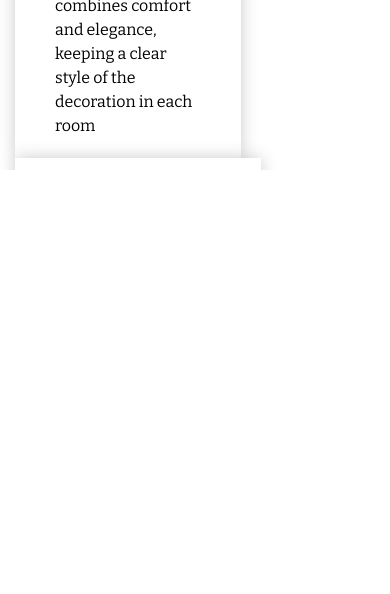
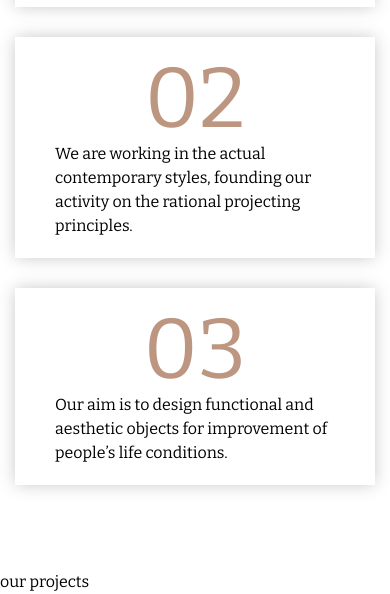
Before and after one commit to Mariia-Kovalenko/website-minimalism-design, a plain HTML site: page index.html in a window 390 px wide. Shown: the part 699-1293 px from the top of the page. Before the commit the page ends 869 px from the top, so only its background shows below. Drawn offline with nearby package versions, Linux system fonts and the light colour scheme.

Commit message:
finished responsive cards section

```diff
--- a/index.html
+++ b/index.html
@@ -102,12 +102,17 @@
                                     03
                                 </h2>
                                 <div class="item__text">
-                                    Our aim is to design functional and aesthetic objects for improvement of people’s life conditions.
-
+                                    Our aim is to design functional and aesthetic
+                                    objects for improvement of people’s life conditions.
                                 </div>
                             </div>
                         </div>
                     </div>
+                </div>
+            </section>
+            <section class="main__projects projects">
+                <div class="projects__heading">
+                    our projects
                 </div>
             </section>
 
--- a/scss/styles.scss
+++ b/scss/styles.scss
@@ -232,13 +232,11 @@ $light-brown: #A67356;
 }
 
 .cards{
-    margin-bottom: 300px;
+    margin-bottom: 350px;
     &__container{
         position: relative;
     }
     &__items{
-        display: flex;
-        flex-wrap: wrap;
         margin: -60px -40px;
         padding: 0 15px;
         position: absolute;
@@ -260,6 +258,7 @@ $light-brown: #A67356;
     box-shadow: 0px 0px 16px -1px rgba(64, 63, 62, 0.31);
     margin: 0 40px;
     padding: 20px 40px;
+    min-width: 300px;
 
     &__num{
         font-family: $second-font;
@@ -343,7 +342,14 @@ $light-brown: #A67356;
             }
         }
     }
-
+    .cards{
+        margin-bottom: 270px;
+    }
+    .item{
+        &__num{
+            font-size: 120px;
+        }
+    }
 }
 
 
@@ -365,7 +371,28 @@ $light-brown: #A67356;
             max-width: 428px;
         }
     }
+    .cards{
+        &__items{
+            margin: -60px -30px;
+        }
+    }
+    .item{
+        margin: 0 30px;
+    }
+}
 
+@media screen and (max-width: 1050px){
+    .cards{
+        &__items{
+            margin: -60px -20px;
+        }
+    }
+    .item{
+        margin: 0 20px;
+        &__num{
+            font-size: 110px;
+        }
+    }
 }
 
 @media screen and (max-width: 1020px){
@@ -378,6 +405,26 @@ $light-brown: #A67356;
     .page-block__image{
         opacity: .55;
     }
+    .cards{
+        margin-bottom: 420px;
+        &__column{
+            &:not(:nth-child(3)){
+                flex: 0 1 50%;
+                margin-bottom: 30px;
+            }
+            &:nth-child(3){
+                flex: 0 1 100%;
+            }
+        }
+    }
+    .item__num{
+        font-size: 94px;
+    }
+    // .item{
+    //     &:not(:last-child){
+    //         margin-bottom: 20px;
+    //     }
+    // }
 }
 
 
@@ -407,9 +454,24 @@ $light-brown: #A67356;
             margin-bottom: 38px;
         }
     }
-
 }
 
+@media screen and (min-width: 670px){
+    .cards{
+        &__items{
+            display: flex;
+            flex-wrap: wrap;
+        }
+    }
+}
+@media screen and (max-width: 670px){
+    .cards{
+        margin-bottom: 600px;
+    }
+    .item__num{
+        font-size: 85px;
+    }
+}
 @media screen and (max-width: 480px){
     .page-block__button-brown{
         flex: 1 1 100%;
@@ -433,6 +495,9 @@ $light-brown: #A67356;
             }
         }
     }
+    .cards{
+        margin-bottom: 620px;
+    }
 }
 
 @media screen and (max-width: 430px){
@@ -453,6 +518,9 @@ $light-brown: #A67356;
             }
         }
     }
+    .cards{
+        margin-bottom: 700px;
+    }
 }
 
 @media screen and (max-width: 380px){
@@ -464,4 +532,7 @@ $light-brown: #A67356;
             font-size: 44px;
         }
     }
+    .cards{
+        margin-bottom: 750px;
+    }
 }
```
Also changed, not shown: css/styles.css.
